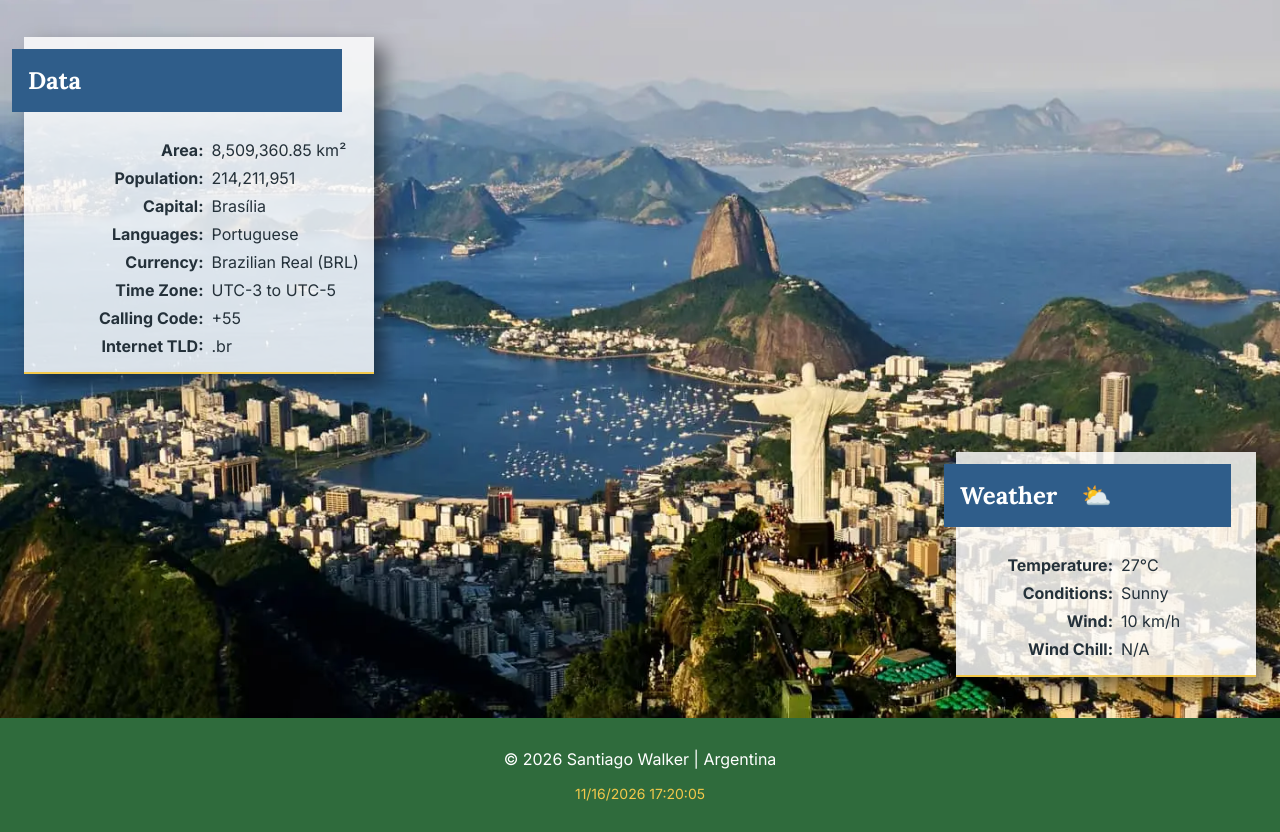
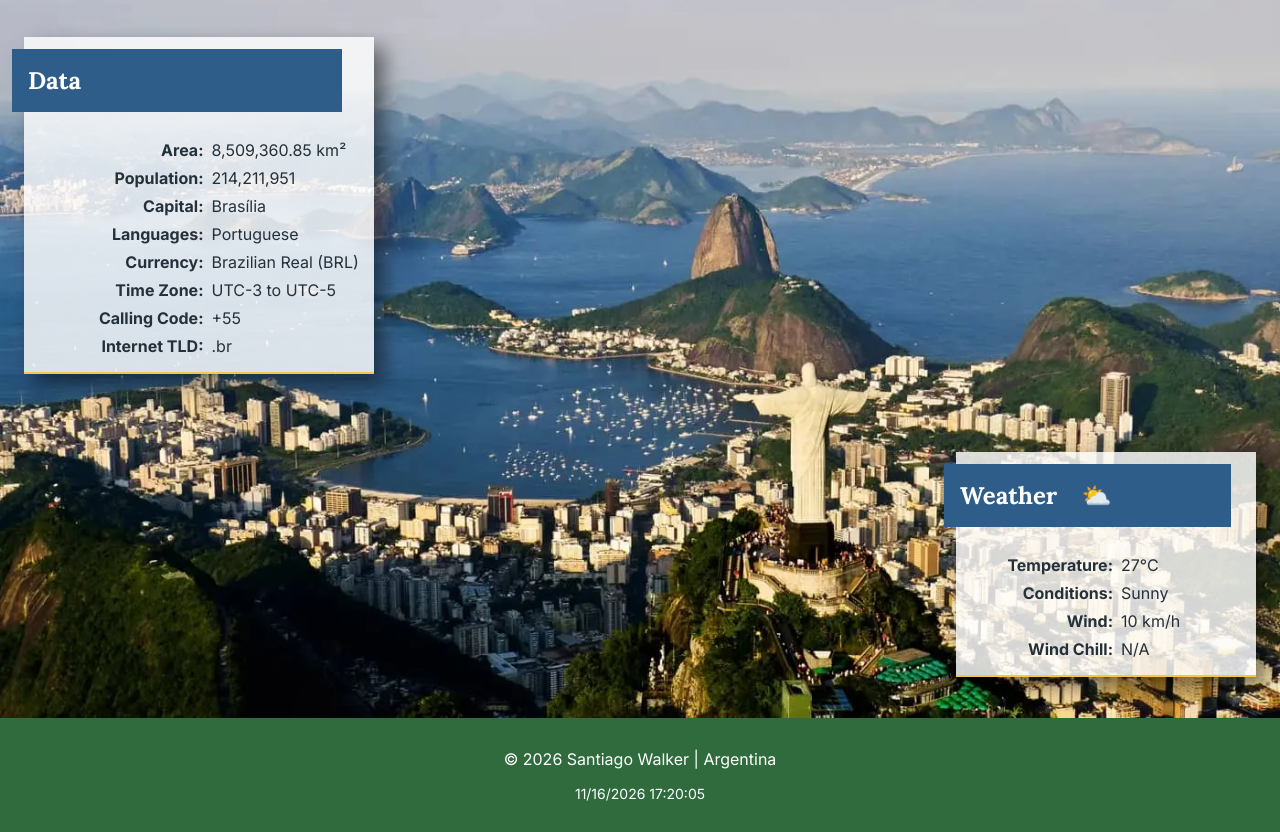
Before and after one commit to santiagowalker/wdd131, a plain HTML site: page place.html in a window 1280 px wide. Shown: the part 86-918 px from the top of the page. Drawn offline with Linux system fonts and the light colour scheme.

Commit message:
color errors fixed

```diff
--- a/styles/place.css
+++ b/styles/place.css
@@ -87,6 +87,6 @@ footer {
 }
 
 #lastModified {
-    color: var(--accent-color);
+    color: var(--card-color);
     font-size: 14px;
 }
```
